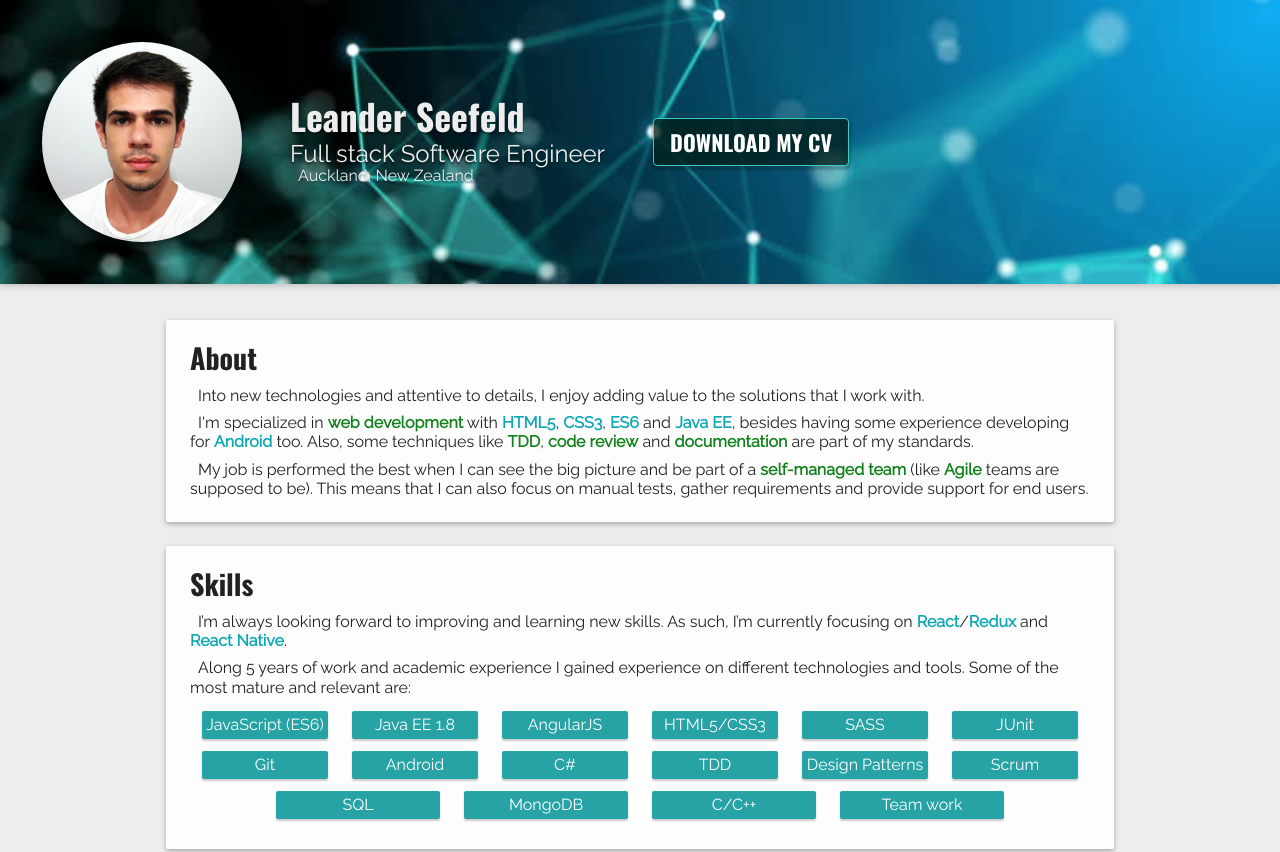
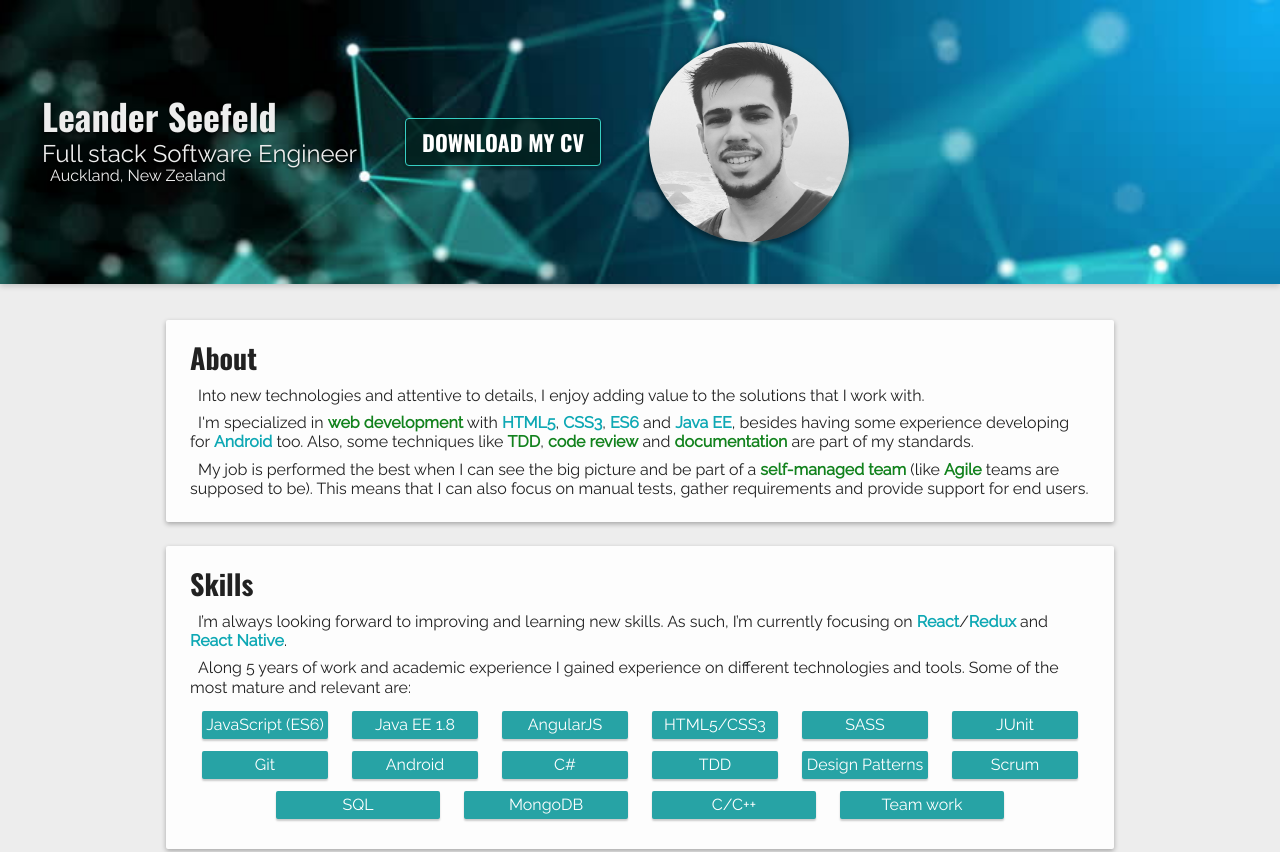
Before and after one commit to leanseefeld/leander.one, a website: page src/index.html in a window 1280 px wide. Shown: the top 852 px of the page. Drawn offline with nearby package versions, Linux system fonts and the light colour scheme; files that its build step writes are made by us from their sources; files whose address does not match are found by name.

Commit message:
new avatar picture

```diff
--- a/src/index.html
+++ b/src/index.html
@@ -16,9 +16,6 @@
 
 <body>
   <header>
-    <div class="avatar">
-      <img src="img/avatar-md.jpg" alt="Profile picture">
-    </div>
     <div class="info">
       <h1 class="name">Leander Seefeld</h1>
       <h2 class="position">Full stack Software Engineer</h2>
@@ -26,6 +23,9 @@
     </div>
     <div class="actions">
       <a class="download-cv" href="/files/CV%20-%20LeanderSeefeld-2017-07-07.pdf" target="_blank">Download my CV</a>
+    </div>
+    <div class="avatar">
+      <img src="img/avatar-lg.jpg" alt="My face">
     </div>
   </header>
   <section class="main">
```
Also changed, not shown: src/img/avatar-lg.jpg (added).
